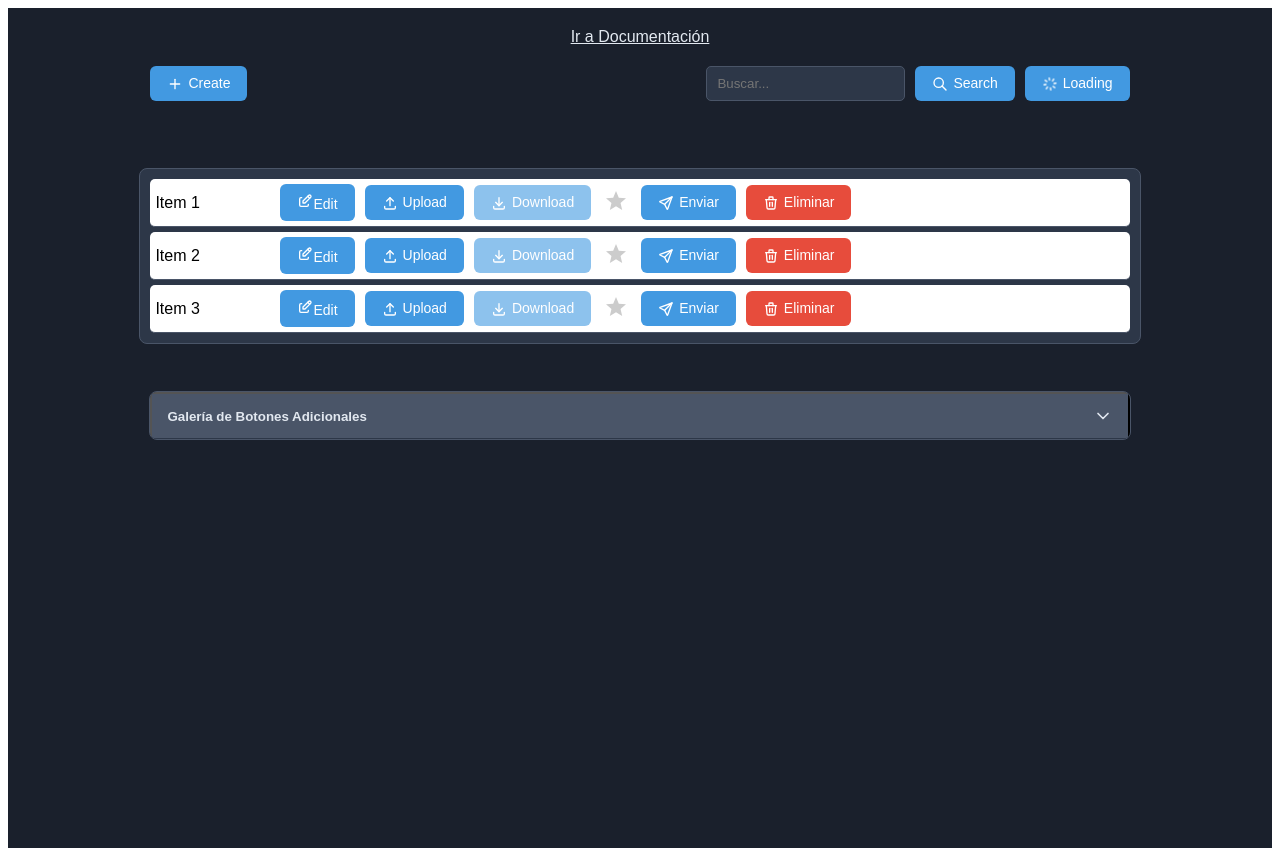
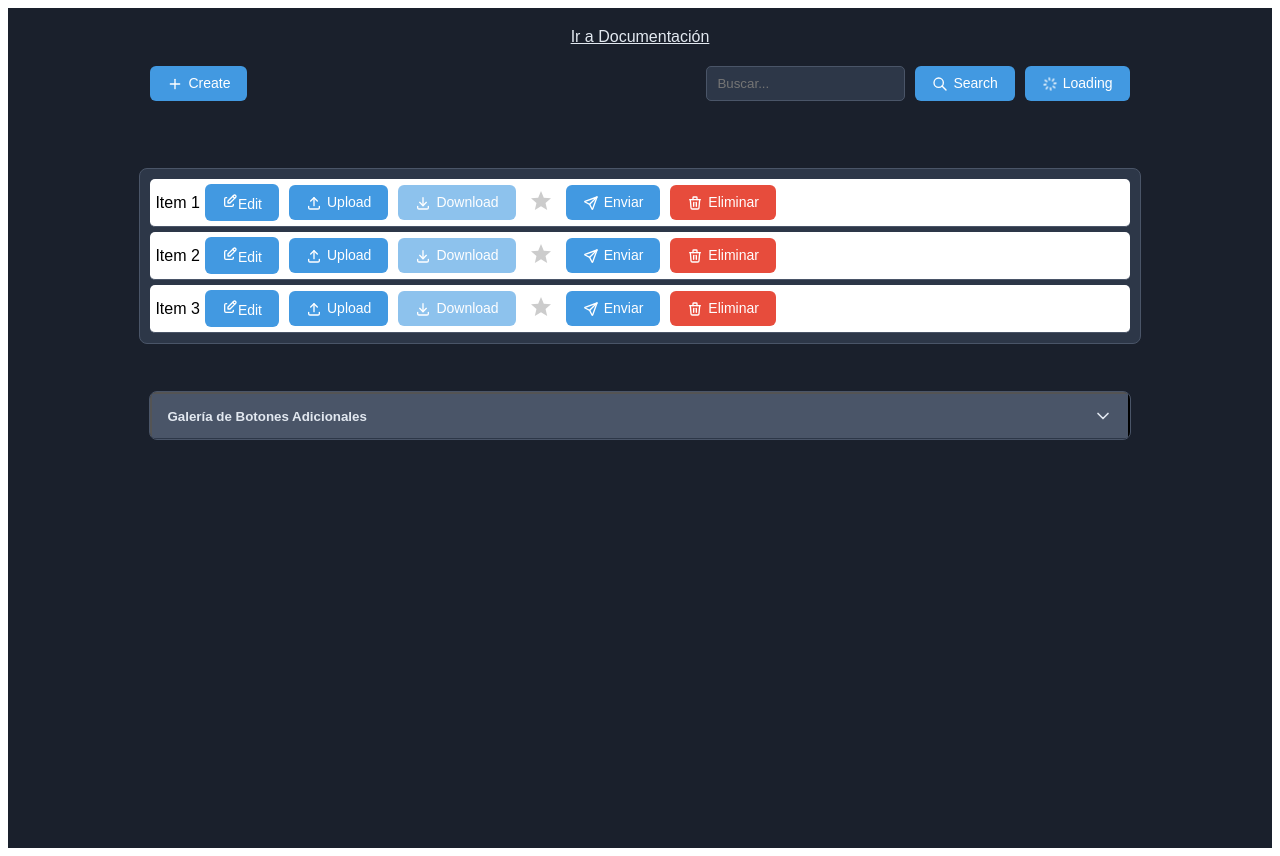
Before and after one commit to CarrasKing21/libreria-botones, a React (Vite) app: page /#/ in a window 1280 px wide. Built offline with nearby package versions, Linux system fonts and the light colour scheme.

Commit message:
fix: version final

```diff
--- a/src/App.css
+++ b/src/App.css
@@ -129,11 +129,6 @@
 }
 
 /* Nombre de item */
-.item-name {
-  width: 120px;
-  color: var(--text-color); /* Usa la variable de color del tema */
-}
-
 /* Asegura el contraste correcto en ambos temas */
 .theme-light .item-name {
   color: #000000; /* Texto negro para el tema claro */
--- a/src/components/Table/ItemTable.jsx
+++ b/src/components/Table/ItemTable.jsx
@@ -184,17 +184,13 @@ const ItemTable = ({ initialItems, initialItemsPerPage, filterByFavourite, filte
     setActiveSearchTerm(searchTerm);
     setCurrentPage(1); // Reinicia a la primera página en cada nueva búsqueda
     setMessage(`Resultados para "${searchTerm}"`);
-  };
-  const handleNextPage = () => setCurrentPage((prev) => (prev < totalPages ? prev + 1 : prev));
+  }
 
   // Nuevo manejador para limpiar la búsqueda
   const handleClearSearch = () => {
     setSearchTerm("");
     setActiveSearchTerm("");
     setCurrentPage(1);
-  };
-  const handleLoading = () => {
-    window.location.reload();
   };
   const handlePrevPage = () => setCurrentPage((prev) => (prev > 1 ? prev - 1 : prev));
 
@@ -235,8 +231,8 @@ const ItemTable = ({ initialItems, initialItemsPerPage, filterByFavourite, filte
           />
           <SearchButton onClick={handleSearchClick} />
           {/* El botón de limpiar solo aparece si hay una búsqueda activa */}
-          {activeSearchTerm && <ClearButton onClick={handleClearSearch} title="Limpiar búsqueda" />}
-          <LoadingButton onClick={handleLoading} />
+          {(searchTerm || activeSearchTerm) && <ClearButton onClick={handleClearSearch} title="Limpiar búsqueda" />}
+          <LoadingButton onClick={handleClearSearch} title="Resetear vista" />
         </div>
       </div>
 
```
